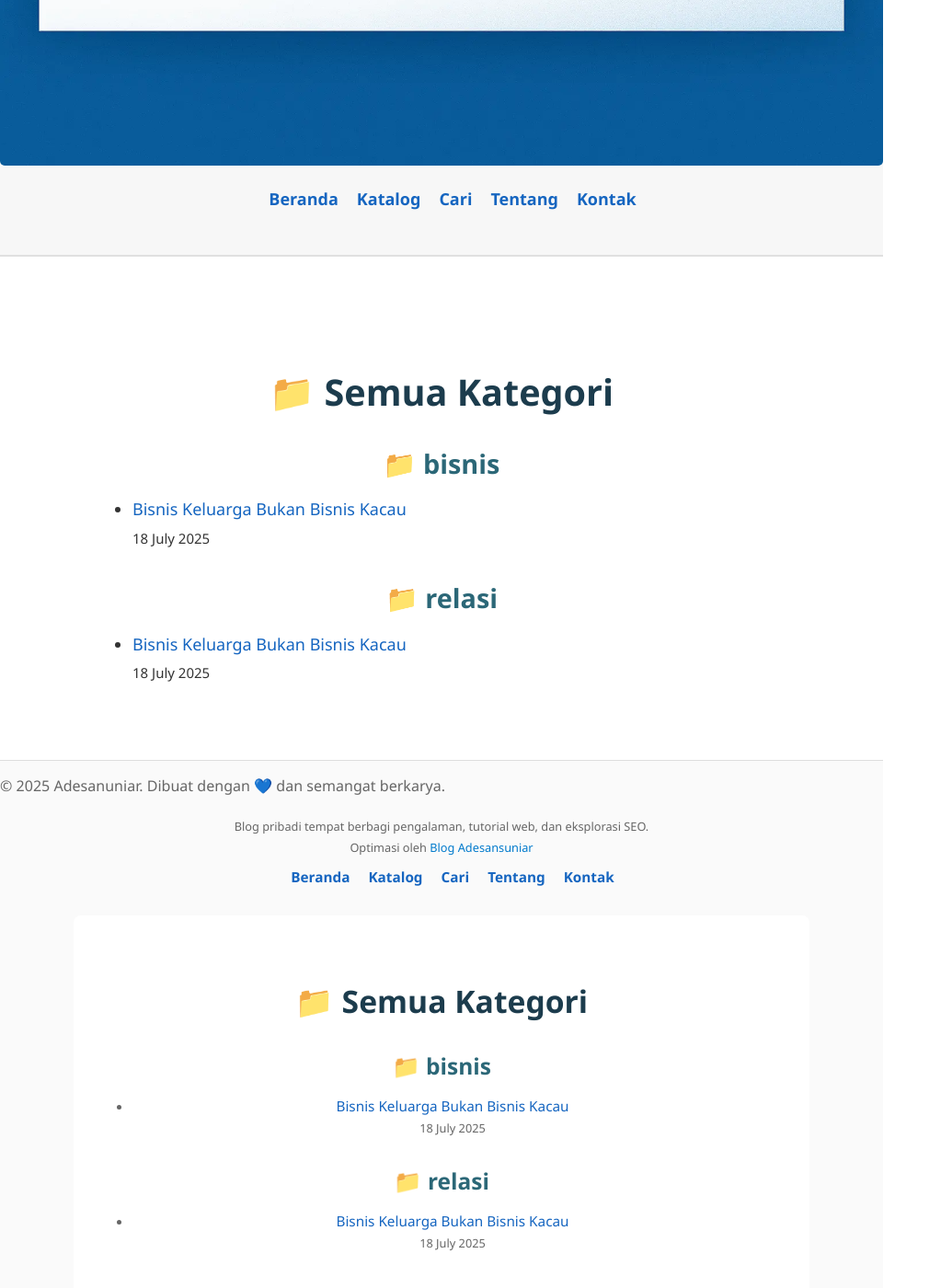
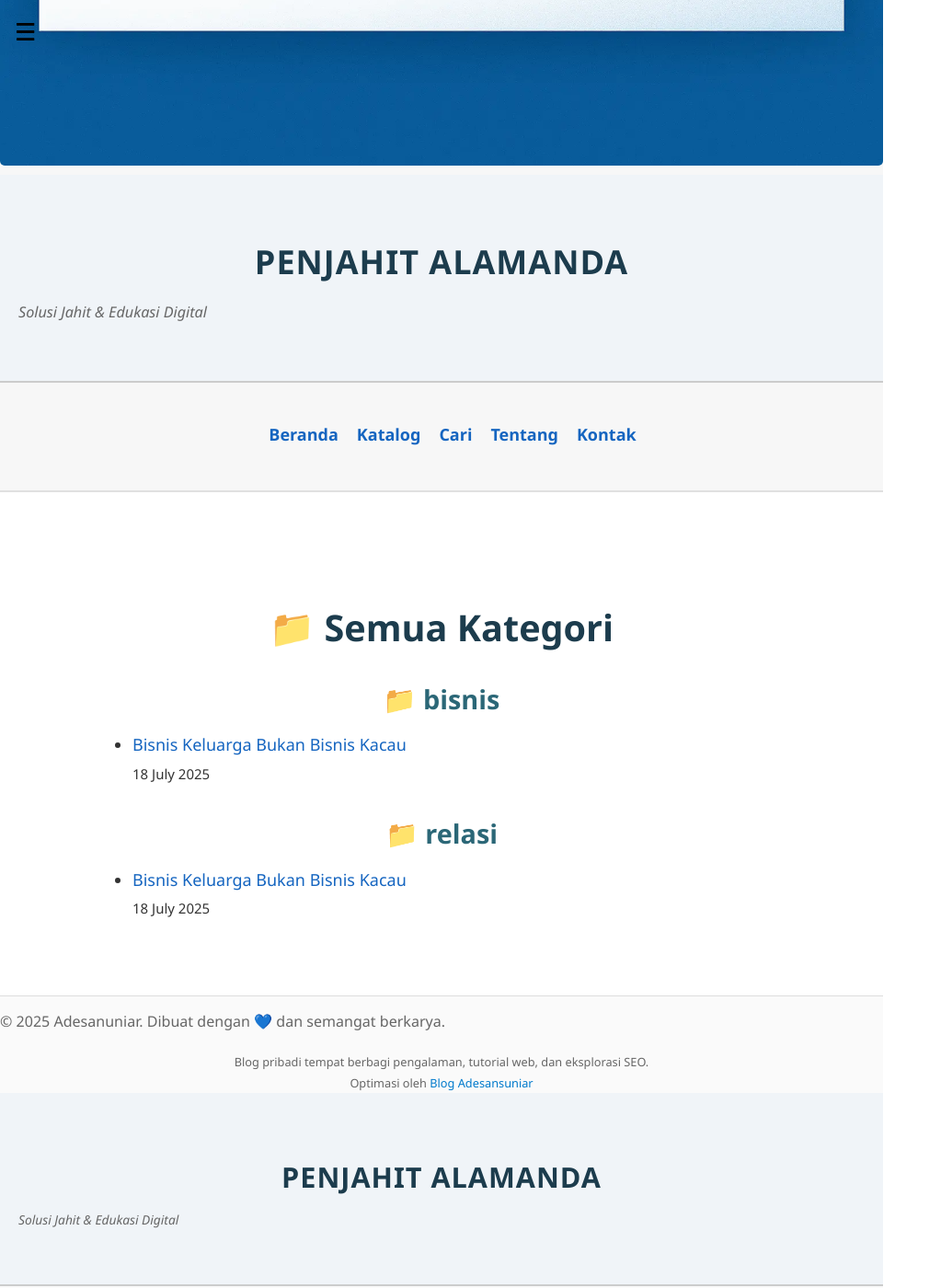
Before and after one commit to adesansuniar/blog-adesansuniar, a Jekyll site: the page built from kategori.html, in a window 1280 px wide and 1400 px high, scrolled down 475 px. Shown: the whole window at 92% size, without its empty margins (0-1023 px from the left). Built offline with Jekyll 4.4.1, drawn with Linux system fonts in a browser that asks for light colours.

Commit message:
Update header.html

```diff
--- a/_includes/header.html
+++ b/_includes/header.html
@@ -1,8 +1,13 @@
 <!-- Tombol Burger -->
-<button class="nav-toggle" aria-label="Buka menu" aria-expanded="false"
-  style="background: none; border: none; font-size: 2em; cursor: pointer; position: absolute; top: 15px; left: 15px; z-index: 999;">
-  ☰
-</button>
+<header>
+  <h1>Penjahit Alamanda</h1>
+  <p>Solusi Jahit & Edukasi Digital</p>
+
+  <!-- Tombol Burger di bawah banner -->
+  <button class="nav-toggle" aria-label="Buka menu" aria-expanded="false">
+    ☰
+  </button>
+</header>
 
 <!-- Burger Menu untuk Mobile -->
 <nav class="nav-popup" aria-label="Navigasi Mobile">
```
